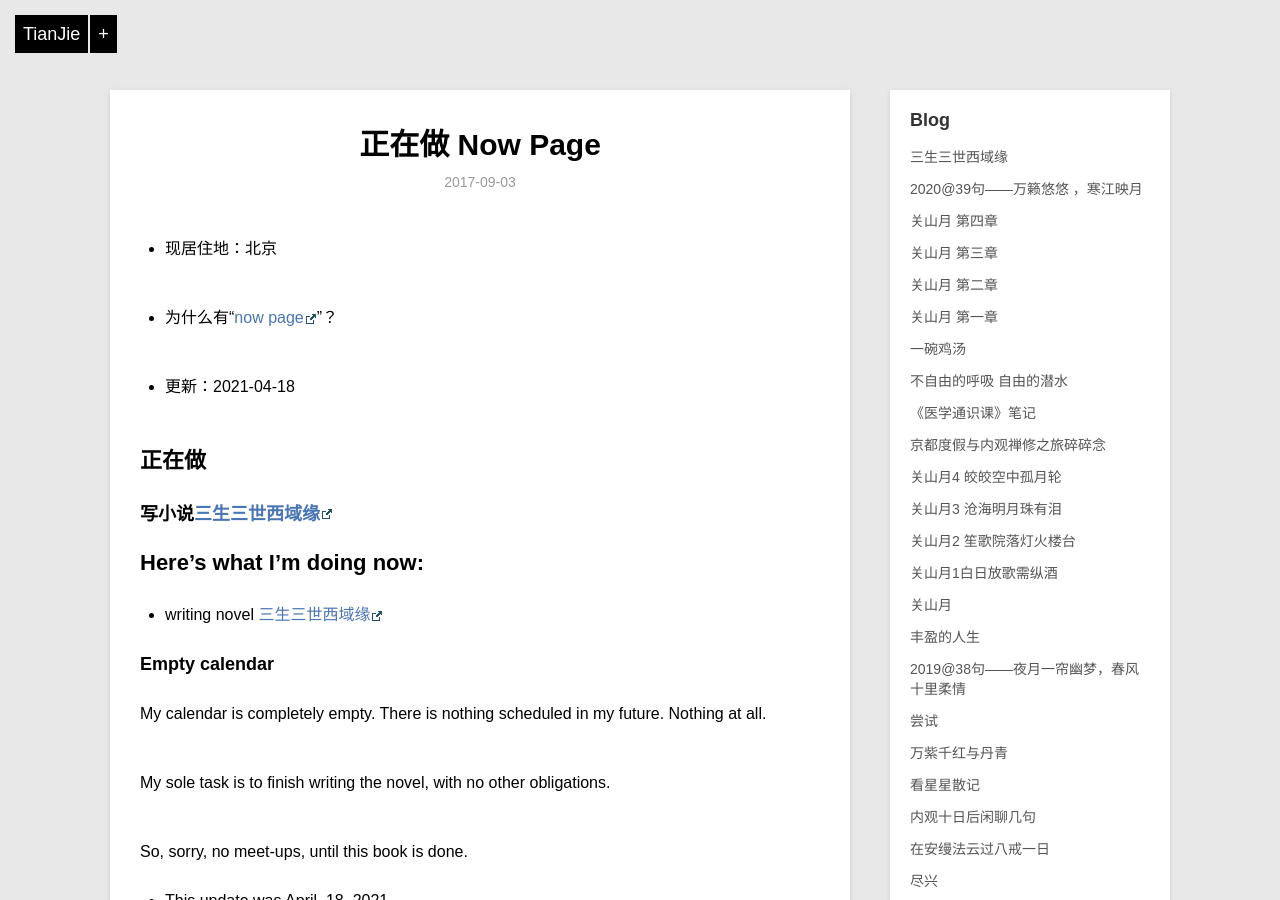
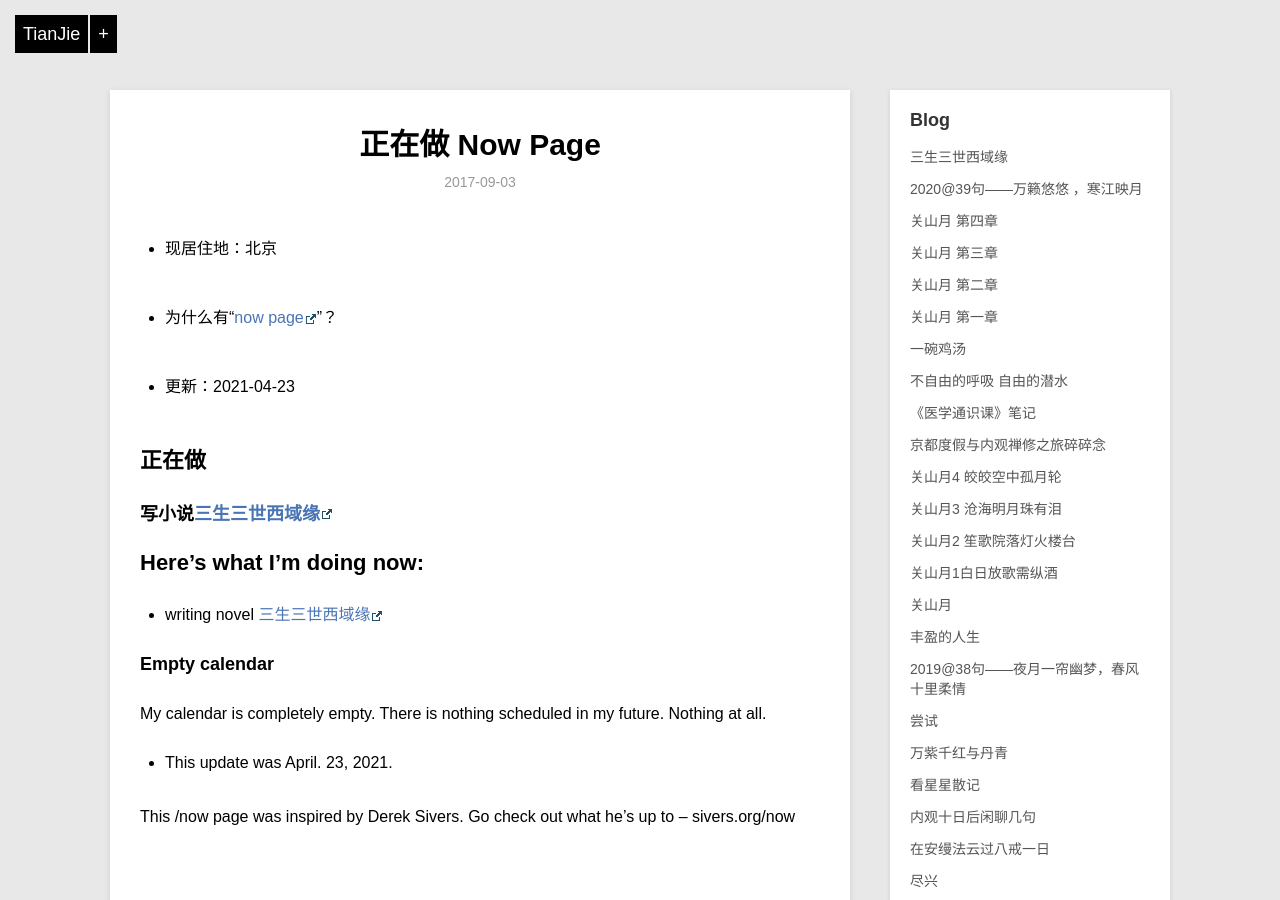
Before and after one commit to violettianjie/violettianjie.github.io, a Jekyll site: the page built from _posts/blog/2017-09-03-now.md, in a window 1280 px wide and 900 px high. Built offline with Jekyll 4.4.1, drawn with Linux system fonts in a browser that asks for light colours; comment, search, counter and statistics services are not loaded.

Commit message:
Update 2017-09-03-now.md

```diff
--- a/_posts/blog/2017-09-03-now.md
+++ b/_posts/blog/2017-09-03-now.md
@@ -9,7 +9,7 @@ category: blog
 - 为什么有“[now page](http://nownownow.com/about)”？
 
 
-- 更新：2021-04-18
+- 更新：2021-04-23
 
 
 ## 正在做
@@ -26,13 +26,10 @@ category: blog
 
 My calendar is completely empty. There is nothing scheduled in my future. Nothing at all.
 
-My sole task is to finish writing the novel, with no other obligations.
-
-So, sorry, no meet-ups,  until this book is done.
 
 
 
-- This update was April. 18, 2021.
+- This update was April. 23, 2021.
 
 This /now page was inspired by Derek Sivers. Go check out what he’s up to – sivers.org/now
 
```
